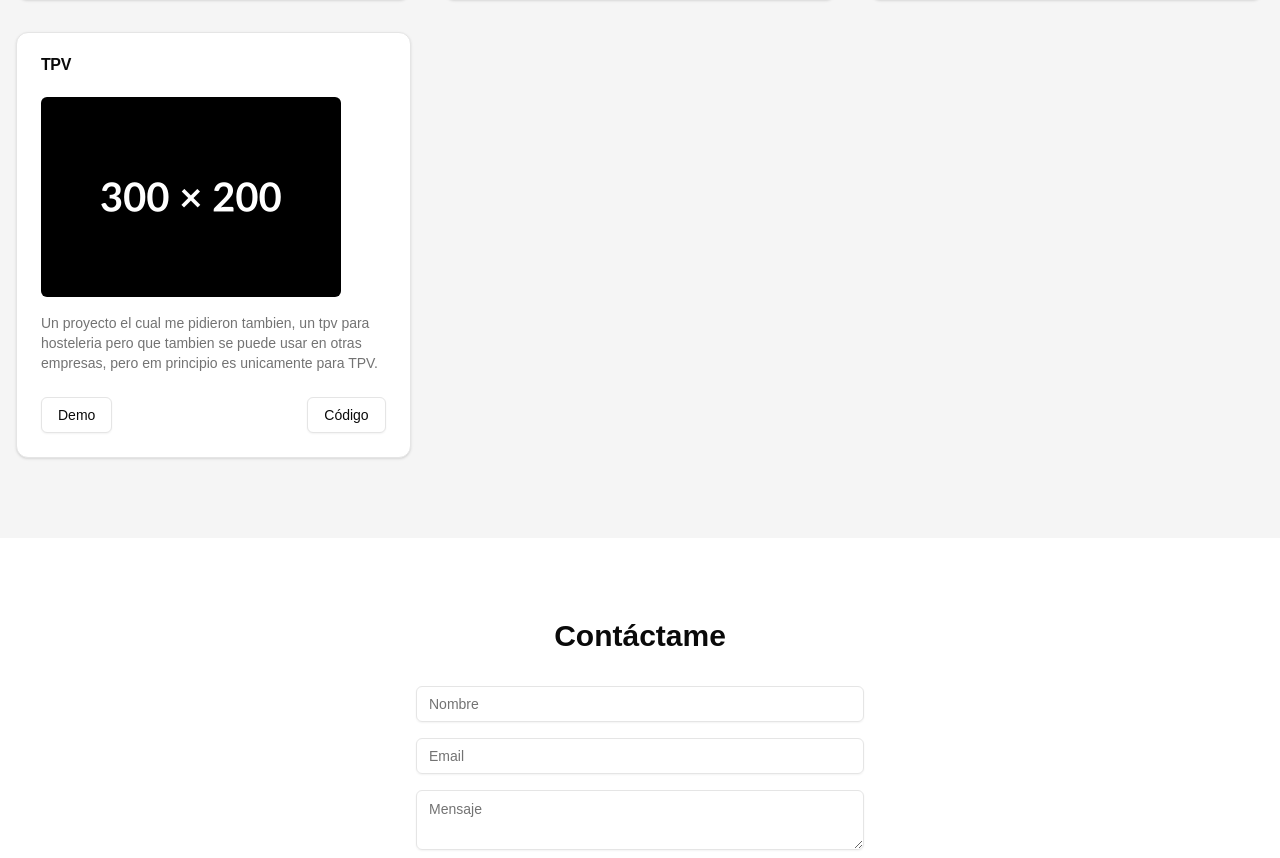
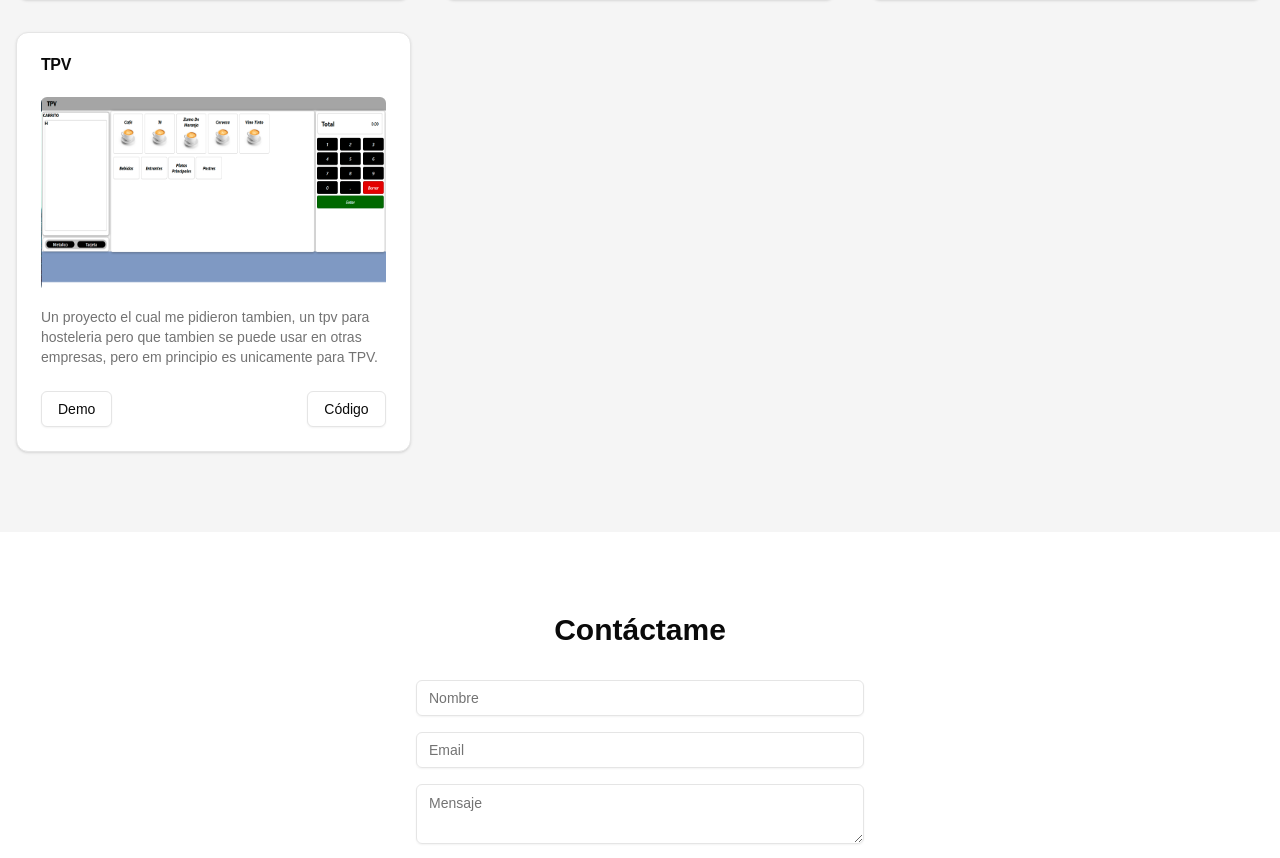
Before and after one commit to SageshiSai/porfolio, a Next.js app: page / in a window 1280 px wide. Shown: the part 2244-3102 px from the top of the page. Built offline with nearby package versions, Linux system fonts and the light colour scheme.

Commit message:
imagen TPV

```diff
--- a/src/app/components/projects.tsx
+++ b/src/app/components/projects.tsx
@@ -27,7 +27,7 @@ const projects = [
   {
     title: "TPV",
     description: "Un proyecto el cual me pidieron tambien, un tpv para hosteleria pero que tambien se puede usar en otras empresas, pero em principio es unicamente para TPV.",
-    image: "/FFFFFF.png?height=auto&width=auto",
+    image: "/TPVIMG.png?height=auto&width=auto",
     demoLink: "#",
     codeLink: "#",
   },
```
Also changed, not shown: public/TPVIMG.png (added).
